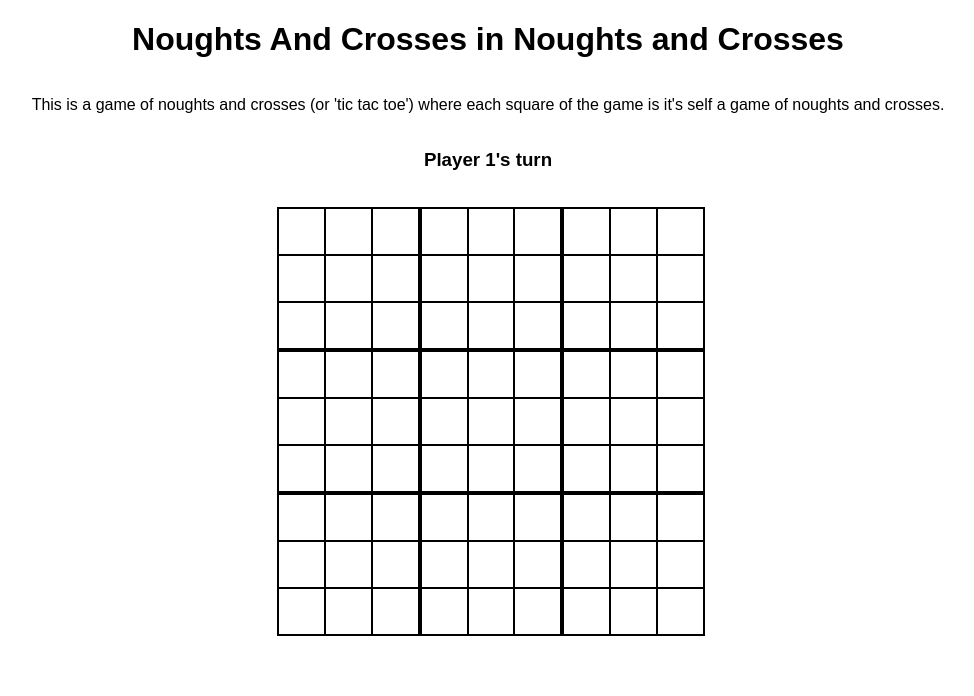
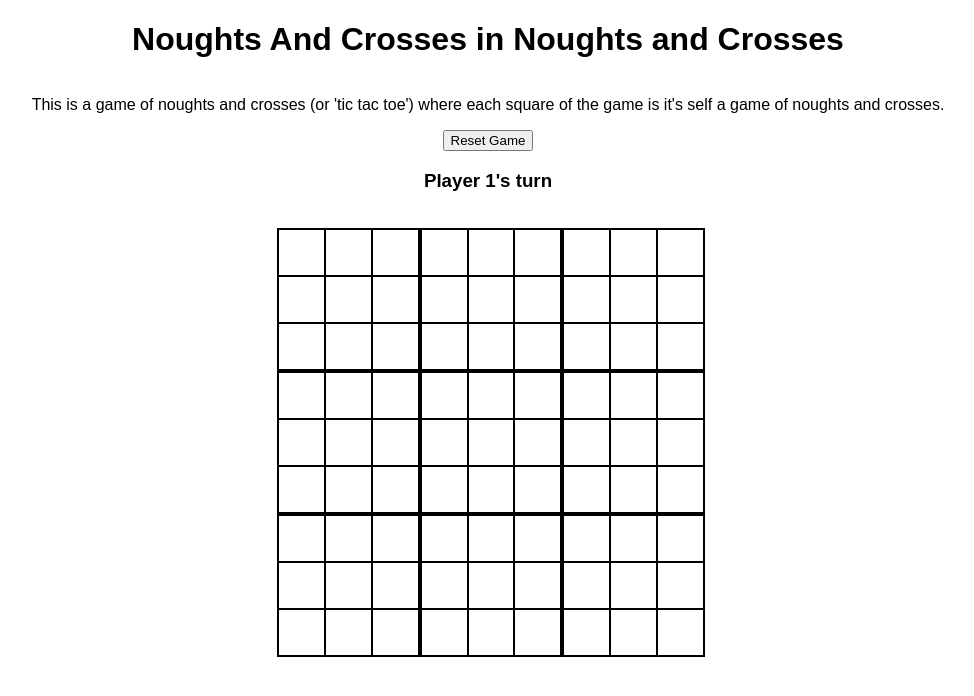
Before and after one commit to ktweeden/Noughts-and-Crosses, a React (Create React App) app: page / in a window 1280 px wide. Shown: the top 696 px of the page, without its empty margins (152-1126 px from the left). Built offline with nearby package versions, Linux system fonts and the light colour scheme.

Commit message:
refactored so that all miniboard states are held by the container

```diff
--- a/src/components/Board.js
+++ b/src/components/Board.js
@@ -9,6 +9,7 @@ class Board extends React.Component {
         <BoardSquare
           symbol={value}
           key={index}
+          boardPosition={this.props.boardPosition}
           position={index}
           currentPlayer={this.props.currentPlayer}
           handleBoardClick={this.props.handleBoardClick}/>
--- a/src/components/BoardSquare.js
+++ b/src/components/BoardSquare.js
@@ -22,7 +22,7 @@ class BoardSquare extends React.Component {
   handleSquareClick() {
     if(this.props.symbol === null) {
       this.getSymbol(this.props.currentPlayer);
-      this.props.handleBoardClick(this.props.position);
+      this.props.handleBoardClick(this.props.position, this.props.boardPosition);
     }
   }
 
--- /dev/null
+++ b/src/components/ResetButton.js
@@ -0,0 +1,9 @@
+import React from 'react'
+
+const ResetButton = function(props) {
+  return (
+    <button onClick={props.handleResetButtonClick}>Reset Game</button>
+  )
+}
+
+export default ResetButton;
--- a/src/containers/GameContainer.js
+++ /dev/null
@@ -1,47 +0,0 @@
-import React from 'react';
-import GameLogic from '../models/gameLogic.js';
-import Board from '../components/Board.js';
-
-class GameContainer extends React.Component {
-
-  constructor(props) {
-    super(props);
-    this.gameLogic = new GameLogic();
-
-    this.state = {
-      board: [null, null, null, null, null, null, null, null, null],
-    };
-
-    this.handleBoardClick = this.handleBoardClick.bind(this)
-  }
-
-    render() {
-      return (
-        <div>
-          <Board
-            board={this.state.board}
-            currentPlayer={this.props.currentPlayer}
-            handleBoardClick={this.handleBoardClick}
-          />
-        </div>
-      )
-    }
-
-    handleBoardClick(position) {
-      const updatedBoard = this.state.board;
-      updatedBoard[position] = this.props.currentPlayer;
-      this.setState({board: updatedBoard});
-
-      if (this.gameLogic.hasWon(this.state.board, position)) {
-        this.props.handleMiniGameWin(this.props.position);
-        console.log('handleMiniGameWin called');
-      }
-      else {
-        this.props.updatePlayer();
-      }
-
-    }
-  }
-
-
-  export default GameContainer;
--- a/src/containers/UberContainer.js
+++ b/src/containers/UberContainer.js
@@ -3,8 +3,9 @@ import GameLogic from '../models/gameLogic.js';
 import Title from '../components/Title.js';
 import Rules from '../components/Rules.js';
 import Message from '../components/Message.js';
-import GameContainer from './GameContainer.js';
+import Board from '../components/Board.js';
 import BoardSquare from '../components/BoardSquare';
+import ResetButton from '../components/ResetButton';
 
 
 class UberContainer extends React.Component {
@@ -13,24 +14,40 @@ class UberContainer extends React.Component {
     this.gameLogic = new GameLogic();
 
     this.state = {
-      board: [null, null, null, null, null, null, null, null, null],
+      mainBoard: [null, null, null, null, null, null, null, null, null],
+      subBoards: [
+        [null, null, null, null, null, null, null, null, null],
+        [null, null, null, null, null, null, null, null, null],
+        [null, null, null, null, null, null, null, null, null],
+        [null, null, null, null, null, null, null, null, null],
+        [null, null, null, null, null, null, null, null, null],
+        [null, null, null, null, null, null, null, null, null],
+        [null, null, null, null, null, null, null, null, null],
+        [null, null, null, null, null, null, null, null, null],
+        [null, null, null, null, null, null, null, null, null],
+      ],
       currentPlayer: 0,
-      message: "Player 1's turn"
+      message: "Player 1's turn",
+      reset: false
     };
+
 
     this.handleMiniGameWin = this.handleMiniGameWin.bind(this)
     this.updatePlayer = this.updatePlayer.bind(this)
+    this.handleResetButtonClick = this.handleResetButtonClick.bind(this)
+    this.handleBoardClick = this.handleBoardClick.bind(this)
   }
 
   render() {
-    const gameNodes = this.state.board.map((value, index) => {
+    const gameNodes = this.state.mainBoard.map((value, index) => {
       if (value === null) {
-        return <GameContainer
+        return <Board
           handleMiniGameWin={this.handleMiniGameWin}
-          position={index}
+          boardPosition={index}
           currentPlayer={this.state.currentPlayer}
-          updatePlayer={this.updatePlayer}
           key={index}
+          board={this.state.subBoards[index]}
+          handleBoardClick={this.handleBoardClick}
         />
       }
       else {
@@ -42,6 +59,7 @@ class UberContainer extends React.Component {
       <div className="uber-container">
         <Title/>
         <Rules/>
+        <ResetButton handleResetButtonClick={this.handleResetButtonClick} />
         <Message message={this.state.message}/>
         <div className="game-board">{gameNodes}</div>
       </div>
@@ -50,16 +68,36 @@ class UberContainer extends React.Component {
 
   handleMiniGameWin(position) {
     console.log(position);
-    const updatedBoard = this.state.board;
+    const updatedBoard = this.state.mainBoard;
     updatedBoard[position] = this.state.currentPlayer;
     console.log('updatedBoard:', updatedBoard );
-    this.setState({board: updatedBoard})
-    if(this.gameLogic.hasWon(this.state.board, position)) {
+    this.setState({mainBoard: updatedBoard})
+    if(this.gameLogic.hasWon(this.state.mainBoard, position)) {
       this.setState({message: `Game Over, ${this.state.currentPlayer === 0 ? "Player 1" : "Player 2"} wins`})
     }
     else {
       this.updatePlayer()
     }
+  }
+
+  handleResetButtonClick() {
+    this.setState({
+      mainBoard: [null, null, null, null, null, null, null, null, null],
+      subBoards: [
+        [null, null, null, null, null, null, null, null, null],
+        [null, null, null, null, null, null, null, null, null],
+        [null, null, null, null, null, null, null, null, null],
+        [null, null, null, null, null, null, null, null, null],
+        [null, null, null, null, null, null, null, null, null],
+        [null, null, null, null, null, null, null, null, null],
+        [null, null, null, null, null, null, null, null, null],
+        [null, null, null, null, null, null, null, null, null],
+        [null, null, null, null, null, null, null, null, null],
+      ],
+      currentPlayer: 0,
+      message: "Player 1's turn",
+      reset: true
+    })
   }
 
   updatePlayer() {
@@ -68,6 +106,19 @@ class UberContainer extends React.Component {
     const message = `${newPlayer === 0 ? "Player 1's" : "Player 2's"} turn`
     this.setState({message: message})
   }
+
+  handleBoardClick(position, miniGame) {
+    const updatedBoard = this.state.subBoards;
+    updatedBoard[miniGame][position] = this.state.currentPlayer;
+
+    if (this.gameLogic.hasWon(this.state.subBoards[miniGame], position)) {
+      this.handleMiniGameWin(miniGame);
+    }
+    else {
+      this.updatePlayer();
+    }
+
+  }
 }
 
 export default UberContainer
```
